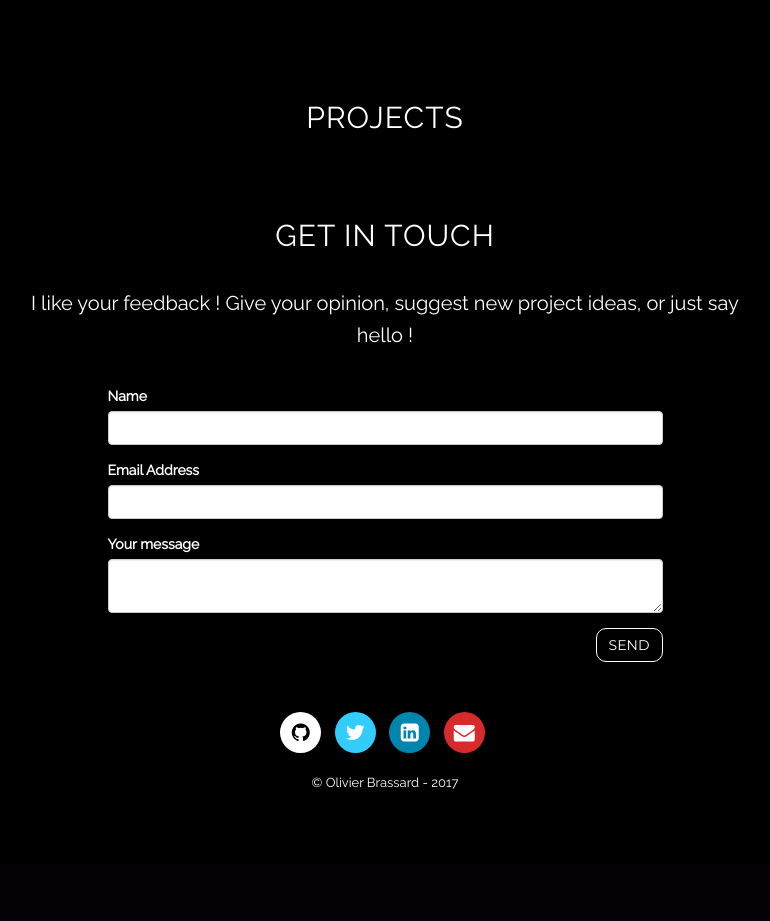
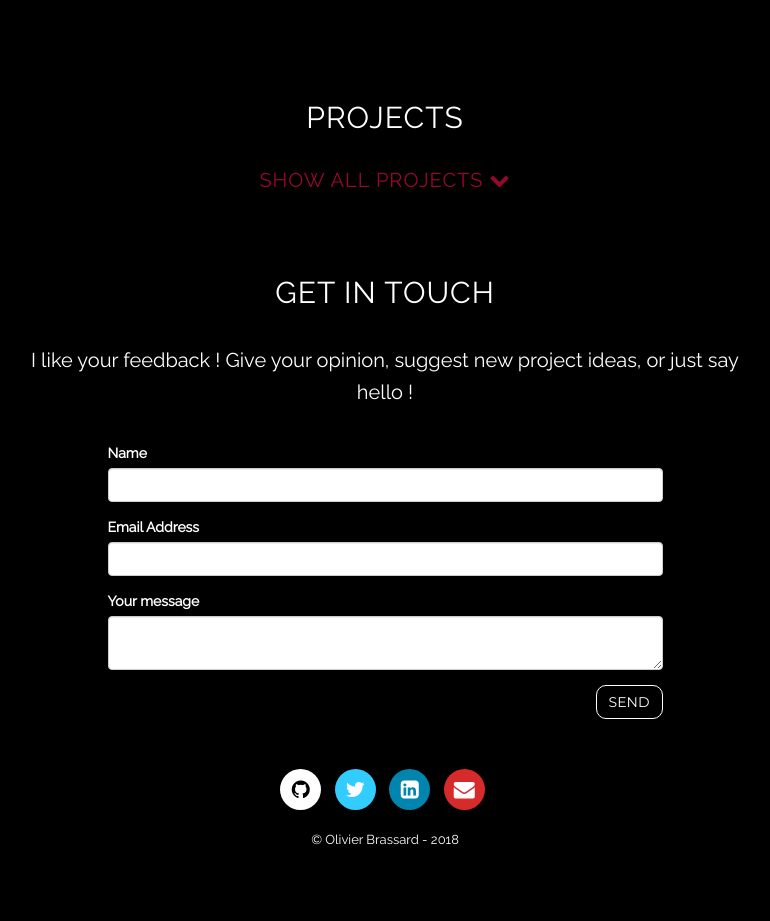
Before and after one commit to obrassard/portfolio-personnel, a PHP site: page /en.php in a window 1280 px wide. Shown: the part 1542-2463 px from the top of the page, without its empty margins (255-1025 px from the left). Before the commit the page ends 2331 px from the top, so only its background shows below. Run offline with PHP 8.4, Linux system fonts and the light colour scheme; data that the repository does not hold is empty; some libraries are stand-ins or nearby versions.

Commit message:
Ajout de la section github sur la page en.html

```diff
--- a/css/theme.css
+++ b/css/theme.css
@@ -459,12 +459,12 @@
 
 #seeAll{
     font-size: 20px;
-    color: #530370;
+    /* color: #530370; */
+    color: #96082e;
     -o-transition:.5s;
     -ms-transition:.5s;
     -moz-transition:.5s;
     -webkit-transition:.5s;
-
 }
 
 #seeAll:hover{
--- a/en.php
+++ b/en.php
@@ -151,7 +151,25 @@
                     ?>
                 </div>
             </section>
+            <div class="col-lg-8 col-lg-offset-2">
+                <h3 id="seeAll">Show all projects <i class="fa fa-chevron-down"></i></h3>
+            </div>
         </div>
+    </section>
+
+    <section id="github-projects" class="content-section text-center">
+        <i id="arrow"></i>
+        <div class="container">
+            <div class="row">
+                <div class="col-lg-8 col-lg-offset-2">
+                    <h2 style="margin-bottom: 25px"><i class="fa fa-github" style="font-size:40px"></i></h2>
+                </div>
+                <div class="col-md-8 col-md-offset-2" id="AllProjects">
+                    <!-- API content -->
+                </div>
+            </div>
+        </div>
+
     </section>
 
     <!-- Contact Section -->
@@ -196,7 +214,7 @@
                     <li> <a href="https://www.linkedin.com/in/obrassard/"><i class="fa fa-linkedin-square"></i></a> </li>
                     <li> <a href="mailto:obrassard@intfinitlabs.ca"><i class="fa fa-envelope"></i></a> </li>
                 </ul>
-                <p id="copyright">&copy; Olivier Brassard - 2017</p><br>
+                <p id="copyright">&copy; Olivier Brassard - <?php echo date("Y"); ?></p><br>
             </div>
             </div>
     </footer>
@@ -207,6 +225,8 @@
 
     <!-- Bootstrap Core JavaScript -->
     <script src="vendor/bootstrap/js/bootstrap.min.js"></script>
+
+    <script src="js/api.github.js"></script>
 
     <!-- Theme JavaScript -->
     <script src="js/behavior.js"></script>
--- a/index.php
+++ b/index.php
@@ -146,8 +146,7 @@
                 </div>
             </section>
             <div class="col-lg-8 col-lg-offset-2">
-                <h3 id="seeAll">Voir tous les projets <i class="fa fa-chevron-down"></i></h3>
-
+                <h3 id="seeAll">Afficher tous les projets <i class="fa fa-chevron-down"></i></h3>
             </div>
         </div>
     </section>
@@ -208,7 +207,7 @@
                 <li> <a href="https://www.linkedin.com/in/obrassard/"><i class="fa fa-linkedin-square"></i></a> </li>
                 <li> <a href="mailto:obrassard@intfinitlabs.ca"><i class="fa fa-envelope"></i></a> </li>
             </ul>
-            <p id="copyright">&copy; Olivier Brassard - 2017</p><br>
+            <p id="copyright">&copy; Olivier Brassard - <?php echo date("Y"); ?></p><br>
         </div>
     </footer>
 
```
